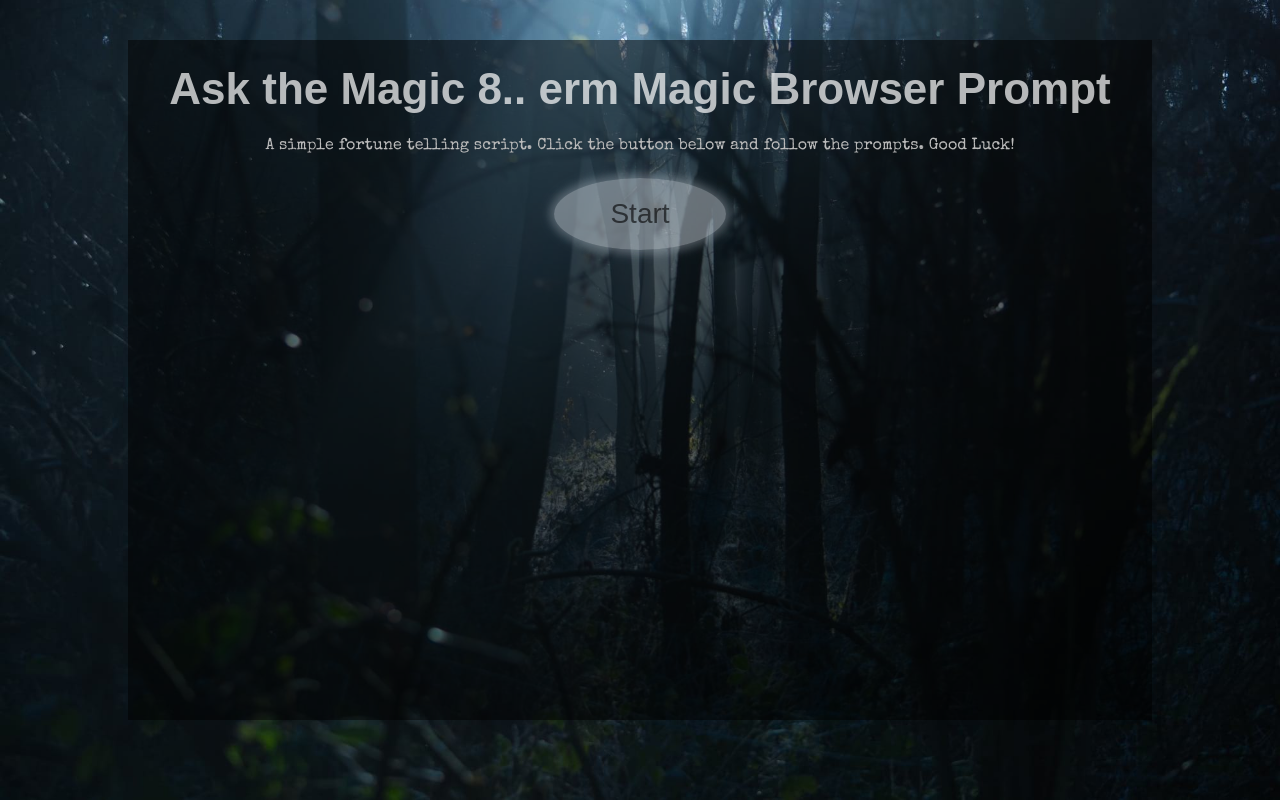
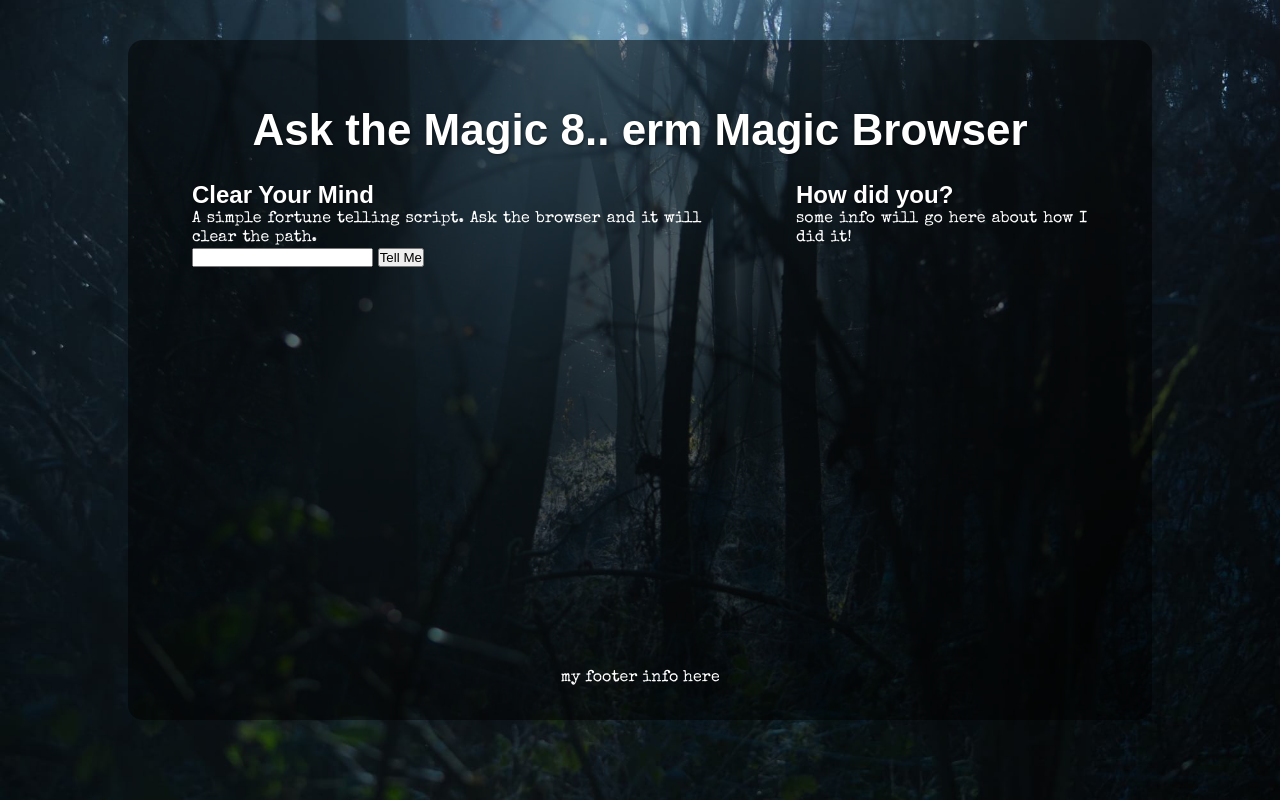
Before and after one commit to dalekRider/Magic-8Ball, a website: page index.html in a window 1280 px wide. Drawn offline with nearby package versions, Linux system fonts and the light colour scheme; a web font is replaced by a local one.

Commit message:
Continued Changes
General Layout - Grid implementation

```diff
--- a/assets/css/main.css
+++ b/assets/css/main.css
@@ -1,5 +1,14 @@
+
+html {
+  box-sizing: border-box;
+  color: #fff;
+  font-family: 'Special Elite', 'Times New Roman', serif;
+  font-size: 16px;
+  line-height: 1.2;
+}
+
 *, *:before, *:after {
-  box-sizing: border-box;
+  box-sizing: inherit;
   margin: 0;
   padding: 0;
 }
@@ -7,10 +16,42 @@
 body {
   background: url(../img/pexels-photo-289367.jpg) bottom fixed no-repeat;
   background-size: cover;
-  color: #fff;
-  font-size: 16px;
-  font-family: 'Special Elite', 'Times New Roman', serif;
+  background-color: #000;
 }
+
+h1,
+h2,
+h3,
+h4,
+h5,
+h6 {
+  font-family: 'Cabin Sketch', Arial, sans-serif;
+  text-shadow: 1px 1px 3px rgba(0, 0, 0, 0.5);
+}
+
+h1 {
+  font-size: 2.75rem;
+}
+
+a {
+  color: rgba(255, 255, 255, 0.7);
+  text-decoration: none;
+}
+
+a:hover {
+  color: white;
+}
+
+p {
+  word-spacing: .08rem;
+}
+
+/*
+
+Main grid - lays out header, body, and footer
+** auto forces header/footer to only occupy required space, 1fr for body forces body to occupy remaining space > cheap and dirty sticky footer **
+
+*/
 
 main {
   background-color: rgba(0, 0, 0, 0.5);
@@ -18,48 +59,38 @@ main {
   max-width: 1100px;
   margin: 2.5rem auto;
   min-height: 85vh;
-}
-
-h1 {
-  font-size: 2.75rem;
-  font-family: 'Cabin Sketch', Arial, sans-serif;
-  color: rgba(255, 255, 255, 0.7);
+  border-radius: 15px;
+  padding: 2.5rem 2.5rem 1.5rem;
+  display: grid;
+  /* grid-template-columns: 1fr; */
+  grid-template-rows: auto 1fr auto;
 }
 
 .browserdamus__header {
-  text-align: center;
-  padding: 1.5rem 2.5rem;
+  align-self: center;
+  justify-self: center;
+  padding: 1.5rem 0;
 }
 
 .browserdamus__body {
-  text-align: center;
-  color: #bbb;
-  padding: 0 2.5rem 1.5rem;
+  display: grid;
+  grid-template-columns: 3fr minmax(340px, 1fr);
 }
 
-button {
-  border: 0;
-  outline: none;
-  cursor: pointer;
-  background-color: rgba(240, 248, 255, 0.4);
-  font-family: 'Cabin Sketch', Arial, sans-serif;
-  padding: 1.25rem 3.5rem;
-  margin-top: 1.5rem;
-  border-radius: 50%;
-  box-shadow:
-    2px -2px 12px 3px rgba(240, 248, 255, 0.1),
-    -2px 2px 12px 3px rgba(240, 248, 255, 0.1),
-    -2px -2px 12px 3px rgba(240, 248, 255, 0.1),
-    2px 2px 12px 3px rgba(240, 248, 255, 0.1);
-  font-size: 1.75rem;
-  color: rgba(0, 0, 0, 0.6);
+.browserdamus__app {
+  padding: 0 1.5rem;
 }
 
-button:hover {
-  background-color: rgba(240, 248, 255, 1);
-  box-shadow:
-    2px -2px 16px 7px rgba(240, 248, 255, 0.3),
-    -2px 2px 16px 7px rgba(240, 248, 255, 0.3),
-    -2px -2px 16px 7px rgba(240, 248, 255, 0.3),
-    2px 2px 16px 7px rgba(240, 248, 255, 0.3);
+.browserdamus__sidebar {
+  padding: 0 1.5rem;
 }
+
+footer {
+  padding: 0.5rem 0;
+  align-self: center;
+  justify-self: center;
+}
+
+button, input {
+  outline: none;
+}
--- a/index.html
+++ b/index.html
@@ -9,14 +9,25 @@
   <link rel="stylesheet" href="assets/css/main.css">
 </head>
 <body>
-  <main class="browserdamus">
+  <main class="browserdamus" role="main">
     <div class="browserdamus__header">
-      <h1>Ask the  Magic 8.. erm Magic Browser Prompt</h1>
+      <h1>Ask the  Magic 8.. erm Magic Browser</h1>
     </div>
     <div class="browserdamus__body">
-      <p>A simple fortune telling script. Click the button below and follow the prompts. Good Luck!</p>
-      <button id="tellMe">Start</button>
+      <div class="browserdamus__app">
+        <h2>Clear Your Mind</h2>
+        <p>A simple fortune telling script. Ask the browser and it will clear the path.</p>
+        <div class="browserdamus__form">
+          <input type="text" class="js-browserdamus-input">
+          <button id="tellMe">Tell Me</button>
+        </div>
+      </div>
+      <div class="browserdamus__sidebar">
+        <h2>How did you?</h2>
+        <p>some info will go here about how I did it!</p>
+      </div>
     </div>
+    <footer>my footer info here</footer>
   </main>
   <script src="magicEightBallv2.js"></script>
 </body>
--- a/magicEightBallv2.js
+++ b/magicEightBallv2.js
@@ -1,4 +1,5 @@
 let getFortune = document.getElementById('tellMe');
+let getQuestion = document.querySelector('.js-browserdamus-input').value.toLowerCase();
 
 const magicEightBallSays = function() {
 
```
Also changed, not shown: 1 other file.
